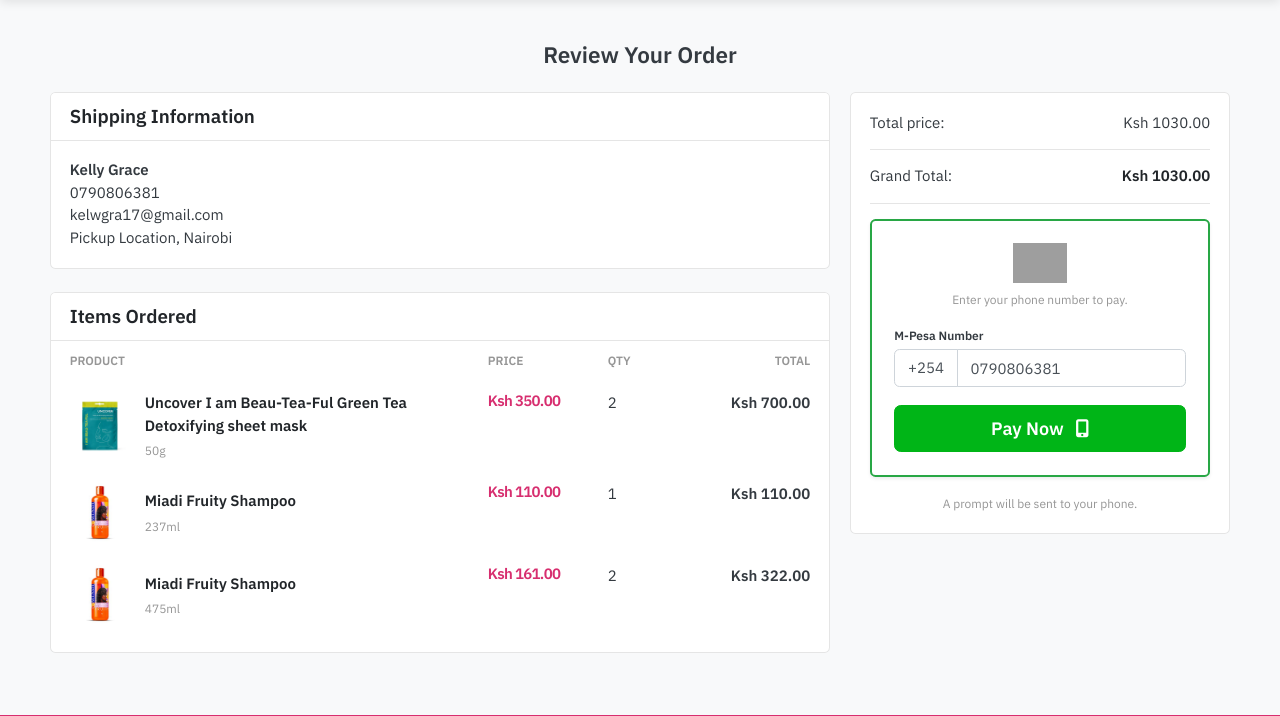
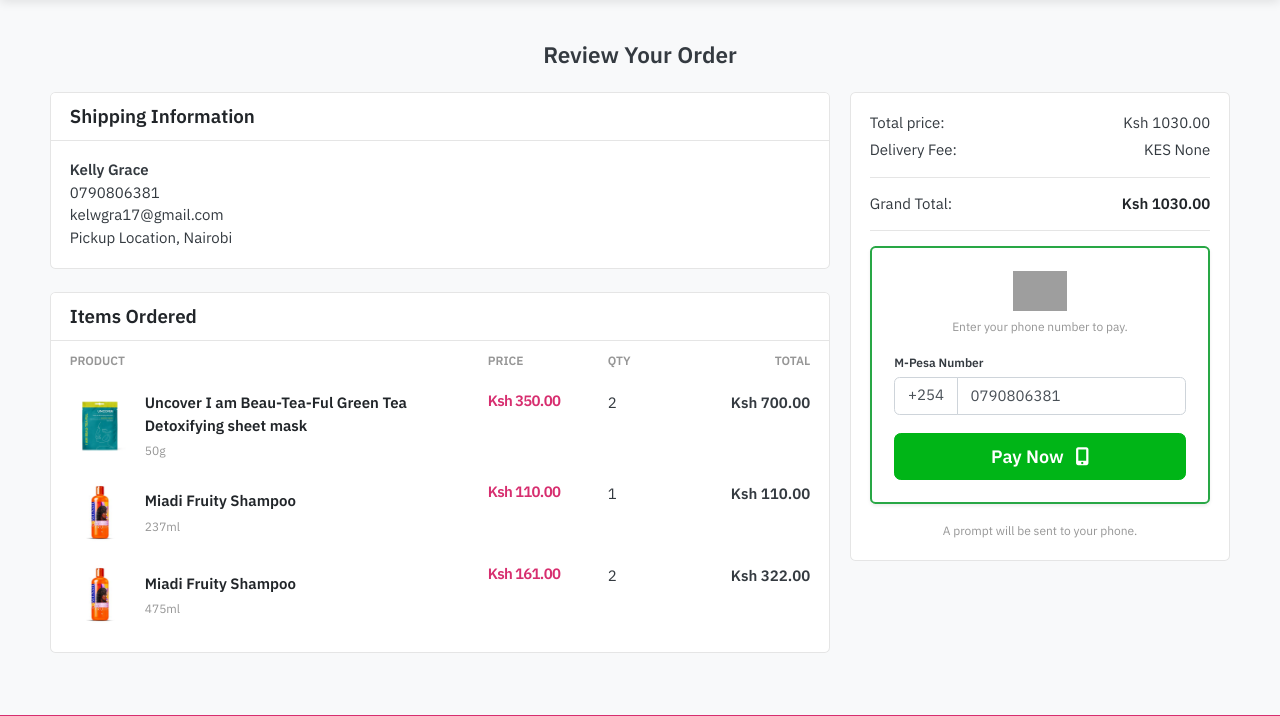
Before and after one commit to Holozot/azara-mpesa-link, a Django app: page /order/review/7/ in a window 1280 px wide. Shown: the part 214-930 px from the top of the page. Run offline with Django 4.2, Linux system fonts and the light colour scheme; data comes from the database, SQL or seed files in the repository; some libraries are stand-ins or nearby versions; grey boxes are pictures that could not be loaded.

Commit message:
Updating Delivery Fee logic to order_detail.html

```diff
--- a/templates/orders/order_detail.html
+++ b/templates/orders/order_detail.html
@@ -98,6 +98,11 @@
                         <dd class="text-right">Ksh {{ order.order_total }}</dd>
                     </dl>
 
+                    <dl class="dlist-align">
+                        <dt>Delivery Fee:</dt>
+                        <dd class="text-right">KES {{ order.delivery_fee }}</dd>
+                    </dl>
+
                     <hr>
                     <dl class="dlist-align">
                         <dt>Grand Total:</dt>
```
